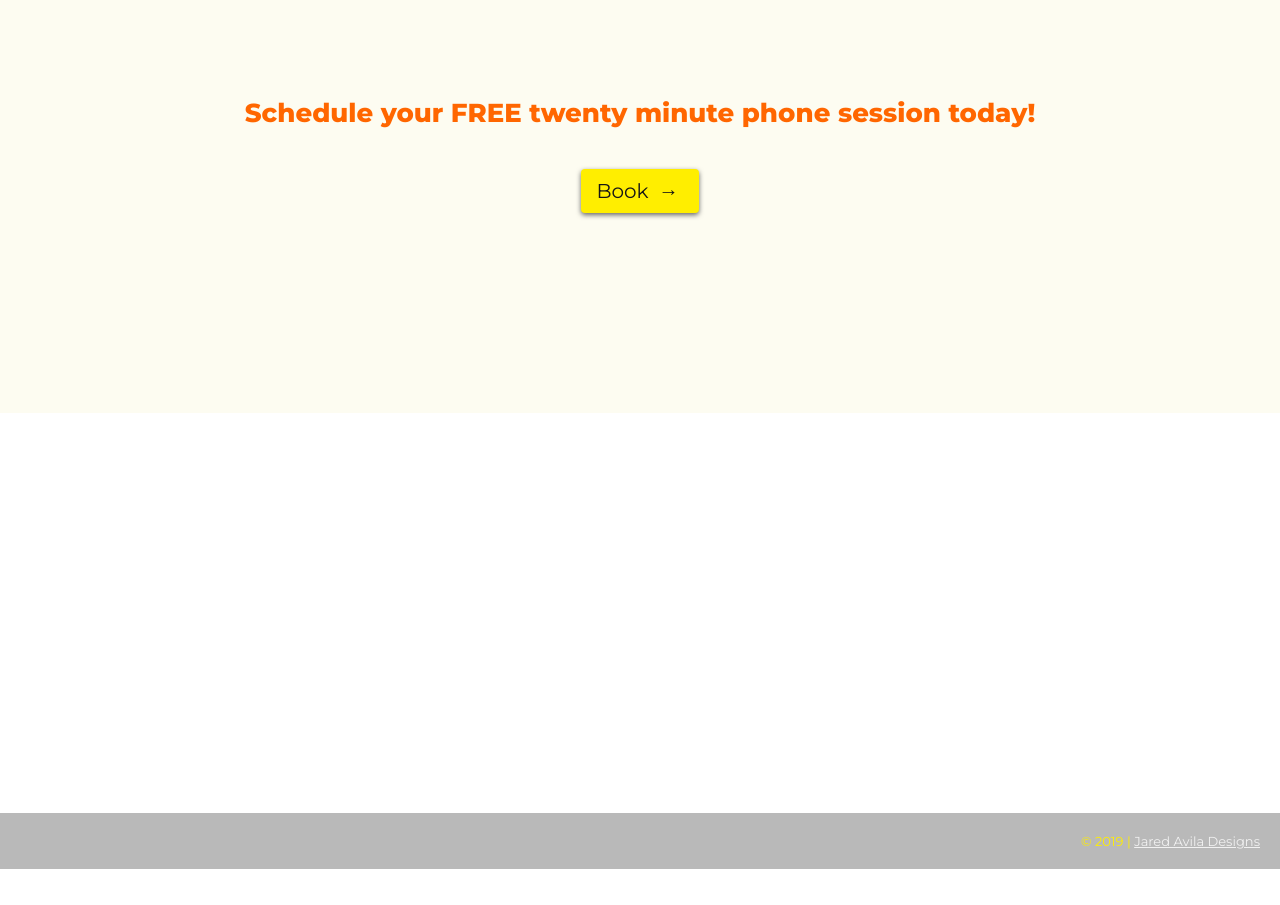
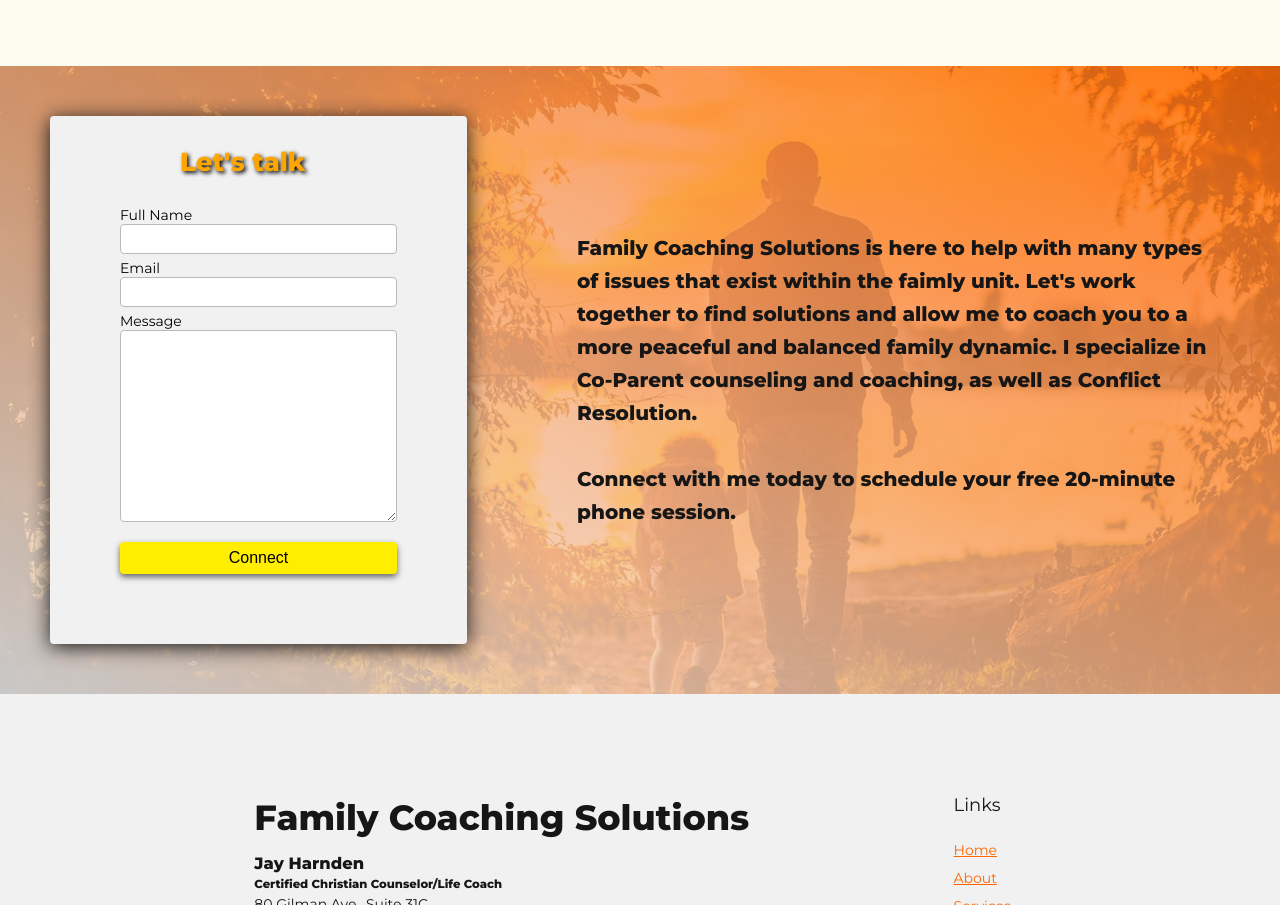
Before and after one commit to JaredAvila/family_coaching_site, a website: page index.html in a window 1280 px wide. Shown: the part 1895-2800 px from the top of the page. Before the commit the page ends 2764 px from the top, so only its background shows below. Drawn offline with nearby package versions, Linux system fonts and the light colour scheme.

Commit message:
finished home page, need a few more animations and style tweeks

```diff
--- a/index.html
+++ b/index.html
@@ -117,11 +117,57 @@
         <a href="#" class="about__btn">Book <span class="about__btn--arrow">&RightArrow;</span></a>
       </div>
     </section>
+
+    <!-------------------------------
+      contact Section
+    --------------------------------->
+
+    <section class="section-contact">
+      <div class="contact">
+        <div class="contact__left">
+          <form class="contact__left--form">
+            <h3>Let's talk</h3>
+            <label for="name">Full Name</label>
+            <input class="contact__left--input" type="text" name="name">
+            <label for="email">Email</label>
+            <input class="contact__left--input" type="text" name="email">
+            <label for="message">Message</label>
+            <textarea class="contact__left--textarea" name="message" id="" cols="30" rows="10"></textarea>
+            <button class="contact__left--btn" type="button">Connect</button>
+          </form>
+        </div>
+        <div class="contact__right">
+          <p class="contact__right--para">Family Coaching Solutions is here to help with many types of issues that exist within the faimly unit. Let's work together to find solutions and allow me to coach you to a more peaceful and balanced family dynamic. I specialize in Co-Parent counseling and coaching, as well as Conflict Resolution. <br/><br/>Connect with me today to schedule your free 20-minute phone session.</p>
+        </div>
+
+      </div>
+    </section>
+
     <!-------------------------------
       Footer Section
     --------------------------------->
     <footer class="footer">
-      <div class="footer__top"></div>
+      <div class="footer__top">
+        <div class="footer__top--left">
+          <h1>Family Coaching Solutions</h1>
+          <h3>Jay Harnden</h3>
+          <h5>Certified Christian Counselor/Life Coach</h5>
+          <p>80 Gilman Ave., Suite 31C</p>
+          <p>Campbell, CA 95008</p>
+          <p>(408) 449-3057</p>
+        </div>
+        <div class="footer__top--right">
+          <p>Links</p>
+          <ul>
+            <li><a href="#">Home</a></li>
+            <li><a href="#">About</a></li>
+            <li><a href="#">Services</a></li>
+            <li><a href="#">Resources</a></li>
+            <li><a href="#">Blog</a></li>
+            <li><a href="#">Contract</a></li>
+          </ul>
+        </div>
+      </div>
       <div class="footer__bottom">
         <p>
           &copy; <span id="year">2001</span> |
--- a/sass/layout/_about.scss
+++ b/sass/layout/_about.scss
@@ -1,5 +1,5 @@
 .about {
-  padding: 20rem;
+  padding: 20rem 0;
   display: flex;
   flex-direction: column;
   justify-content: center;
--- /dev/null
+++ b/sass/layout/_contact.scss
@@ -0,0 +1,80 @@
+.contact {
+  display: flex;
+  justify-content: space-between;
+  background-image: linear-gradient(
+      to right top,
+      rgba($light, 0.801),
+      rgba($orange, 0.801)
+    ),
+    url("../img/family_coaching_solutions_contact.jpg");
+  width: 100%;
+  background-repeat: no-repeat;
+  background-size: cover;
+  background-attachment: fixed;
+
+  &__left {
+    background-color: $light;
+    margin: 5rem;
+    border-radius: 4px;
+    box-shadow: 0 0.3rem 2rem $dark;
+
+    &--form {
+      position: relative;
+      display: flex;
+      flex-direction: column;
+      padding: 9rem 7rem 7rem 7rem;
+      font-size: 1.4rem;
+
+      h3 {
+        position: absolute;
+        font-size: 2.6rem;
+        color: orange;
+        text-shadow: 0.2rem 0.2rem 0.4rem black;
+        top: 3rem;
+        left: 13rem;
+      }
+    }
+
+    &--input,
+    &--textarea {
+      margin-bottom: 0.5rem;
+      border: 1px solid $grey;
+      border-radius: 4px;
+      outline: none;
+      padding: 0.5rem 1rem;
+      font-family: inherit;
+      font-size: 1.4rem;
+    }
+
+    &--btn {
+      padding: 0.7rem;
+      border: none;
+      box-shadow: 0 0.3rem 0.6rem rgb(100, 100, 100);
+      background-color: $yellow;
+      border-radius: 4px;
+      cursor: pointer;
+      margin-top: 1.5rem;
+      font-size: 1.6rem;
+      outline: none;
+      transition: $transition-default;
+
+      &:active {
+        transform: translateY(0.2rem);
+        box-shadow: 0 0.1rem 0.3rem rgb(77, 77, 77);
+      }
+    }
+  }
+
+  &__right {
+    display: flex;
+    justify-content: center;
+    align-items: center;
+    line-height: 3.3rem;
+    font-weight: bold;
+    &--para {
+      padding: 4rem 6rem;
+      color: $dark;
+      font-size: 2rem;
+    }
+  }
+}
--- a/sass/layout/_footer.scss
+++ b/sass/layout/_footer.scss
@@ -1,6 +1,47 @@
 .footer {
+  font-size: 1.4rem;
   &__top {
-    height: 40rem;
+    color: $dark;
+    background-color: $light;
+    padding: 10rem 5rem;
+    display: flex;
+    justify-content: space-evenly;
+
+    &--left {
+      & > * {
+        padding: 0.2rem 0;
+      }
+
+      h1 {
+        margin-bottom: 1rem;
+        font-size: 3.5rem;
+      }
+    }
+
+    &--right {
+      p {
+        margin-bottom: 2rem;
+        font-size: 1.8rem;
+      }
+
+      ul {
+        list-style: none;
+
+        li {
+          padding: 0.5rem 0;
+          font-size: 1.4rem;
+
+          a {
+            color: $orange;
+            transition: $transition-default;
+
+            &:hover {
+              color: $dark;
+            }
+          }
+        }
+      }
+    }
   }
 
   &__bottom {
@@ -9,7 +50,6 @@
     color: $yellow;
     p {
       padding: 2rem;
-      font-size: 1.3rem;
 
       a {
         color: $light;
--- a/sass/layout/_navbar.scss
+++ b/sass/layout/_navbar.scss
@@ -7,6 +7,7 @@
   justify-content: space-between;
   align-items: center;
   color: $orange-light;
+  z-index: 100;
 
   &--land {
     position: absolute;
--- a/sass/main.scss
+++ b/sass/main.scss
@@ -8,3 +8,4 @@
 @import "./layout/landing";
 @import "./layout/about";
 @import "./layout/footer";
+@import "./layout/contact";
--- a/script.js
+++ b/script.js
@@ -22,7 +22,6 @@
     element: document.getElementById("section-about"),
     handler: function(direction) {
       if (direction == "down") {
-        console.log("fired");
         document.querySelector(".about__heading").classList.add("fadeIn");
         document.querySelector(".about__spacer").classList.add("fadeIn");
         document.querySelector(".card1").classList.add("fadeInLeft");
```
Also changed, not shown: css/styles.css, img/family_coaching_solutions_contact.jpg (added).
